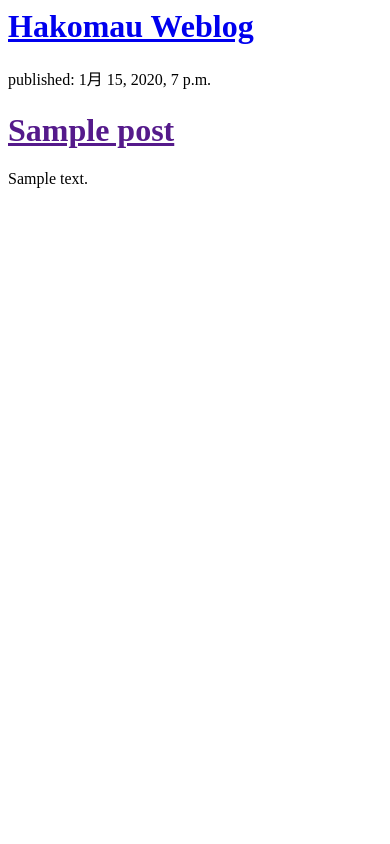
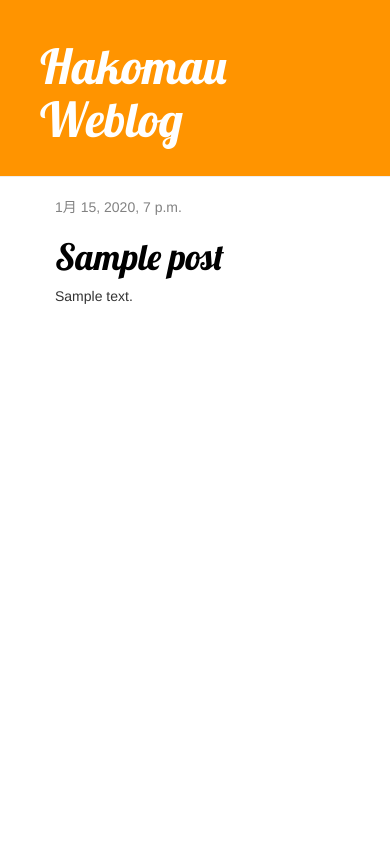
Before and after one commit to hamako223/prac_python, a Django app: template blog/templates/blog/post_list.html in a window 390 px wide. Run offline with Django 3.2, Linux system fonts and the light colour scheme; the template is opened without the code that fills it: values that come from a table or form of the project are taken from there, others are empty; tables that the repository leaves empty hold one stand-in row (values such as "Sample post"); some libraries are stand-ins or nearby versions.

Commit message:
Added view and template for detailed blog post as well as CSS for the site.

```diff
--- /dev/null
+++ b/blog/static/css/blog.css
@@ -0,0 +1,55 @@
+h1 a {
+    color: #FCA205;
+}
+
+body{
+    padding: 0 auto;
+    margin: 0 auto;
+}
+
+.page-header {
+    background-color: #ff9400;
+    margin-top: 0;
+    padding: 20px 20px 20px 40px;
+}
+
+.page-header h1, .page-header h1 a, .page-header h1 a:visited, .page-header h1 a:active {
+    color: #ffffff;
+    font-size: 36pt;
+    text-decoration: none;
+}
+
+.content {
+    margin-left: 40px;
+}
+
+h1, h2, h3, h4 {
+    font-family: 'Lobster', cursive;
+}
+
+.date {
+    color: #828282;
+}
+
+.save {
+    float: right;
+}
+
+.post-form textarea, .post-form input {
+    width: 100%;
+}
+
+.top-menu, .top-menu:hover, .top-menu:visited {
+    color: #ffffff;
+    float: right;
+    font-size: 26pt;
+    margin-right: 20px;
+}
+
+.post {
+    margin-bottom: 70px;
+}
+
+.post h1 a, .post h1 a:visited {
+    color: #000000;
+}
--- /dev/null
+++ b/blog/templates/blog/base.html
@@ -0,0 +1,23 @@
+{% load static %}
+<html>
+    <head>
+        <title>Hakomau Weblog</title>
+        <link rel="stylesheet" href="//maxcdn.bootstrapcdn.com/bootstrap/3.2.0/css/bootstrap.min.css">
+        <link rel="stylesheet" href="//maxcdn.bootstrapcdn.com/bootstrap/3.2.0/css/bootstrap-theme.min.css">
+        <link href='//fonts.googleapis.com/css?family=Lobster&subset=latin,latin-ext' rel='stylesheet' type='text/css'>
+        <link rel="stylesheet" href="{% static 'css/blog.css' %}">
+    </head>
+    <body>
+            <header class="page-header">
+                <h1><a href="/">Hakomau Weblog</a></h1>
+            </header>
+            <div class="content container">
+                <div class="row">
+                    <div class="col-md-8">
+                    {% block content %}
+                    {% endblock %}
+                    </div>
+                </div>
+            </div>
+        </body>
+</html>
--- a/blog/templates/blog/post_list.html
+++ b/blog/templates/blog/post_list.html
@@ -1,17 +1,13 @@
-<html>
-    <head>
-        <title>Hakomau Weblog</title>
-    </head>
-<body>
-    <div class="">
-        <h1><a href="/">Hakomau Weblog</a></h1>
-    </div>
+{% extends 'blog/base.html' %}
+
+{% block content %}
     {% for post in posts %}
-    <div>
-        <p>published: {{ post.published_date }}</p>
-        <h1><a href="">{{ post.title }}</a></h1>
-        <p>{{ post.text|linebreaksbr }}</p>
-    </div>
+         <div class="post">
+            <div class="date">
+                {{ post.published_date }}
+            </div>
+            <h1><a href="{% url 'post_detail' pk=post.pk %}">{{ post.title }}</a></h1>
+            <p>{{ post.text|linebreaksbr }}</p>
+            </div>
     {% endfor %}
-</body>
-</html>
+{% endblock %}
--- a/blog/urls.py
+++ b/blog/urls.py
@@ -3,4 +3,5 @@ from . import views
 
 urlpatterns = [
     path('', views.post_list, name='post_list'),
+    path('post/<int:pk>/', views.post_detail, name='post_detail'),
 ]
```
Also changed, not shown: blog/templates/blog/post_detail.html (added, +13 -0 lines), blog/views.py (+6 -1 lines).
